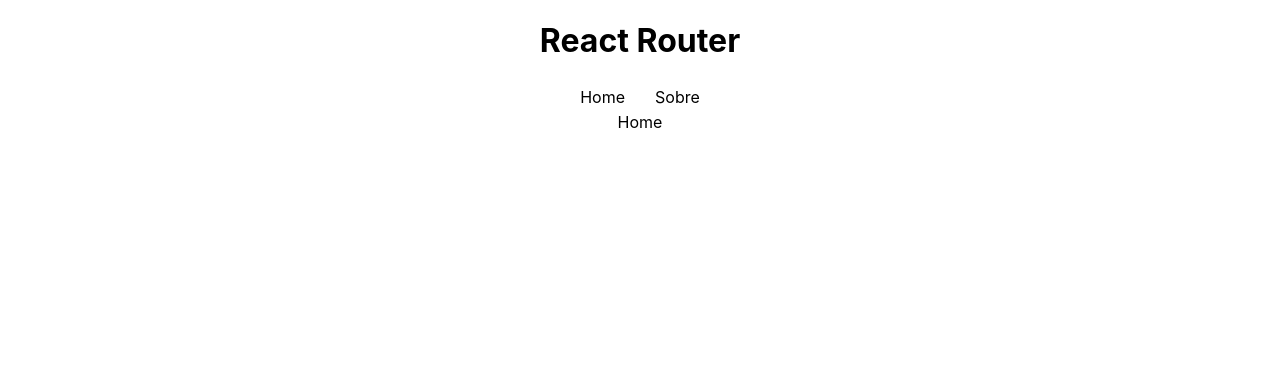
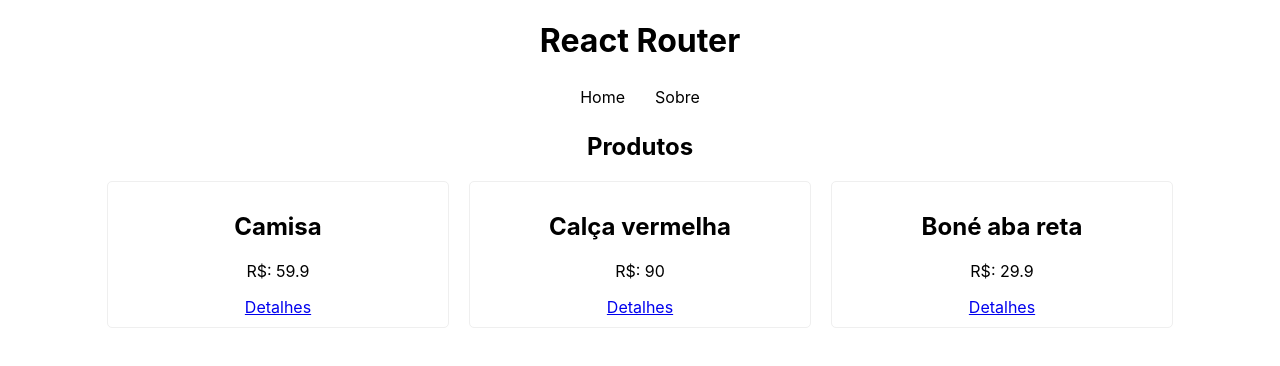
Before and after one commit to sucodelarangela/miniblog, a React (Create React App) app in the folder 8_REACT_ROUTER/reactrouter/: page / in a window 1280 px wide. Shown: the top 366 px of the page. Built offline with nearby package versions, Linux system fonts and the light colour scheme; data requests are answered from the project's data file.

Commit message:
creating dynamic routes

```diff
--- a/8_REACT_ROUTER/reactrouter/src/App.js
+++ b/8_REACT_ROUTER/reactrouter/src/App.js
@@ -7,6 +7,7 @@
 // pages
 import Home from './pages/Home';
 import About from './pages/About';
+import Product from './pages/Product';
 
 // components
 import Navbar from './components/Navbar';
@@ -21,6 +22,8 @@
         <Routes>
           <Route path='/' element={<Home />} />
           <Route path='/about' element={<About />} />
+          {/* Dynamic routes: dynamic values are preceded by : */}
+          <Route path='/products/:id' element={<Product />} />
         </Routes>
       </Router>
     </div>
--- /dev/null
+++ b/8_REACT_ROUTER/reactrouter/src/hooks/useFetch.js
@@ -0,0 +1,77 @@
+import { useState, useEffect } from "react";
+
+
+export const useFetch = (url) => {
+    // data we receive from the api, initially defined as null
+    const [data, setData] = useState(null);
+    // states for refactoring post method
+    const [config, setConfig] = useState(null); // for headers
+    const [method, setMethod] = useState(null); //GET or POST or DELETE
+    const [callFetch, setCallFetch] = useState(false);
+    // loading state
+    const [loading, setLoading] = useState(false);
+    // treating errors
+    const [error, setError] = useState(null);
+
+    const httpConfig = (data, method) => {
+        if (method === 'POST') {
+            setConfig({
+                method, // the same as method: "POST" for example
+                headers: {
+                    "Content-type": "application/json"
+                },
+                body: JSON.stringify(data)
+            });
+        } else if (method === 'DELETE') {
+            setConfig(
+                fetch(data, { method: method })
+            );
+
+        }
+        setMethod(method);
+        // when we setConfig, we activate useEffect to reload the list.
+    };
+
+    // making requisitions from api
+    useEffect(() => {
+        const fetchData = async () => {
+            setLoading(true);
+
+            try {
+                const res = await fetch(url);
+
+                const json = await res.json();
+
+                // add fetched data to states
+                setData(json);
+            } catch (error) {
+                console.log(error.message);
+                setError('Houve um problema ao carregar os dados!');
+            }
+
+            setLoading(false);
+        };
+
+        fetchData();
+    }, [url, callFetch]); // url as dependency array: when this url changes we execute useEffect again. If we add a new data to the system, callFetch reloads the data
+
+    // refactoring POST
+    useEffect(() => {
+        const httpRequest = async () => {
+            if (method === 'POST' || method === 'DELETE') {
+                let fetchOptions = [url, config];
+
+                const res = await fetch(...fetchOptions);
+
+                const json = await res.json();
+
+                setCallFetch(json);
+            }
+        };
+
+        httpRequest();
+    }, [config, method, url]);
+
+    // we are exporting the useFetch hook, but we also need to export the data requested from the api because we will use it in the future. In this case, we use return, because we can only have one export per file:
+    return { data, httpConfig, loading, error };
+};
--- a/8_REACT_ROUTER/reactrouter/src/pages/Home.js
+++ b/8_REACT_ROUTER/reactrouter/src/pages/Home.js
@@ -1,6 +1,29 @@
+// styles
+import './Home.sass';
+
+// dependencies and hooks
+import { Link } from "react-router-dom";
+import { useFetch } from '../hooks/useFetch';
+
 const Home = () => {
+    const url = 'http://localhost:8000/products';
+
+    const { data: items, loading, error } = useFetch(url);
+
     return (
-        <div>Home</div>
+        <section>
+            <h1>Produtos</h1>
+            {error && <p>{error}</p>}
+            <ul className="products">
+                {items && items.map((item) => (
+                    <li key={item.id}>
+                        <h2>{item.name}</h2>
+                        <p>R$: {item.price}</p>
+                        <Link to={`products/${item.id}`}>Detalhes</Link>
+                    </li>
+                ))}
+            </ul>
+        </section>
     );
 };
 
--- /dev/null
+++ b/8_REACT_ROUTER/reactrouter/src/pages/Home.sass
@@ -0,0 +1,14 @@
+.products
+    display: flex
+    justify-content: center
+    flex-wrap: wrap
+    padding: 0
+
+.products li
+    border: 1px solid #efefef
+    border-radius: 5px
+    padding: 10px
+    text-align: center
+    list-style: none
+    margin: 0 10px
+    width: 25%
--- /dev/null
+++ b/8_REACT_ROUTER/reactrouter/src/pages/Product.js
@@ -0,0 +1,14 @@
+// dependencies
+import { useParams } from "react-router-dom";
+
+const Product = () => {
+    const { id } = useParams(); // get the dynamic value from the route/url
+
+    return (
+        <>
+            <p>ID do produto: {id}</p>
+        </>
+    );
+};
+
+export default Product;
```
Also changed, not shown: 8_REACT_ROUTER/reactrouter/src/pages/Home.css (deleted).
